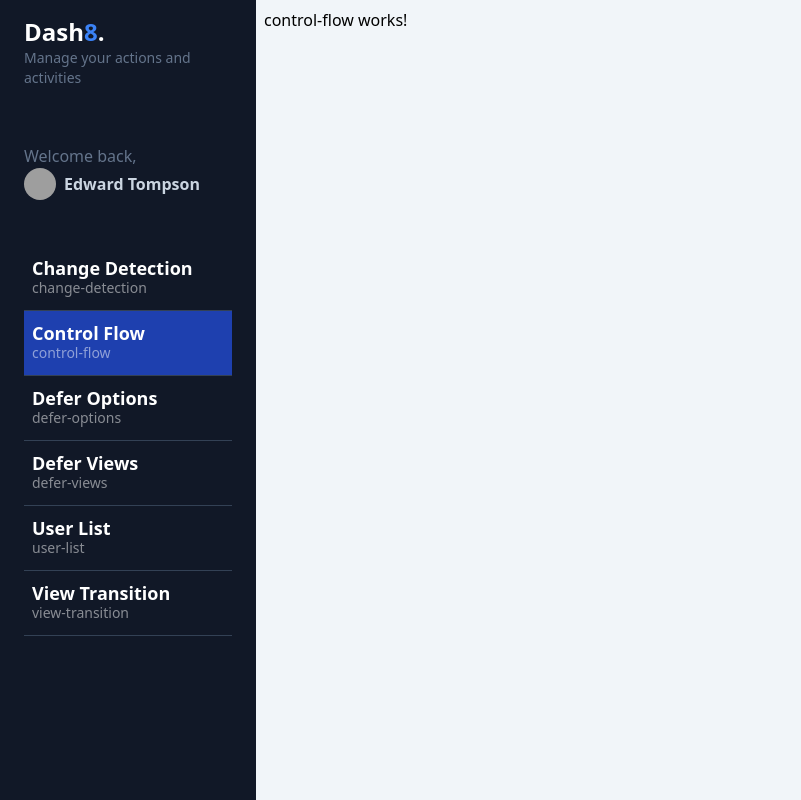
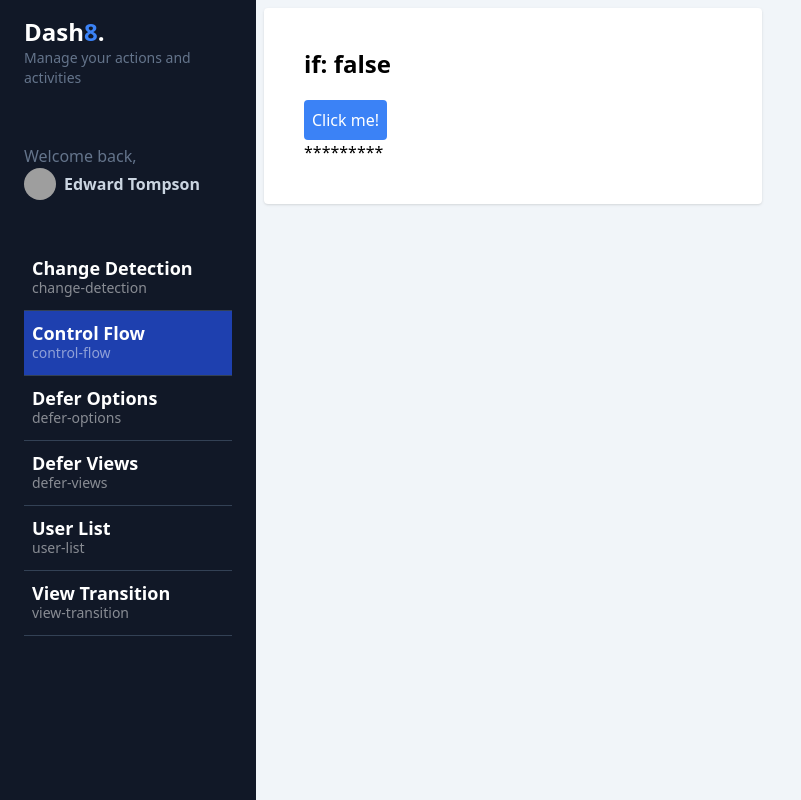
Before and after one commit to raulmoralesruiz/myDashboard, an Angular app: page /dashboard/control-flow in a window 1280 px wide. Shown: the whole page, without its empty margins (0-801 px from the left). Built offline with nearby package versions, Linux system fonts and the light colour scheme; grey boxes are pictures that could not be loaded.

Commit message:
395. Control Flow - @If

```diff
--- a/src/app/dashboard/pages/control-flow/control-flow.component.html
+++ b/src/app/dashboard/pages/control-flow/control-flow.component.html
@@ -1 +1,21 @@
-<p>control-flow works!</p>
+<section class="grid grid-cols-1 md:grid-cols-2 gap-3">
+
+  <!-- ngIf @if -->
+  <div class="bg-white rounded shadow p-10">
+
+    <h2 class="text-2xl font-bold mb-5">if: {{showContent()}}</h2>
+    <button
+      class="p-2 bg-blue-500 rounded text-white"
+      (click)="toggleContent()">
+      Click me!
+    </button>
+
+    @if (showContent()) {
+      <p>Hola mundo</p>
+    } @else {
+      <p>*********</p>
+    }
+
+  </div>
+
+</section>
--- a/src/app/dashboard/pages/control-flow/control-flow.component.ts
+++ b/src/app/dashboard/pages/control-flow/control-flow.component.ts
@@ -1,4 +1,4 @@
-import { Component } from '@angular/core';
+import { Component, signal } from '@angular/core';
 
 @Component({
   standalone: true,
@@ -7,5 +7,9 @@
   styles: ``
 })
 export default class ControlFlowComponent {
+  public showContent = signal(false);
 
+  public toggleContent() {
+    this.showContent.update( value => !value);
+  }
 }
```
